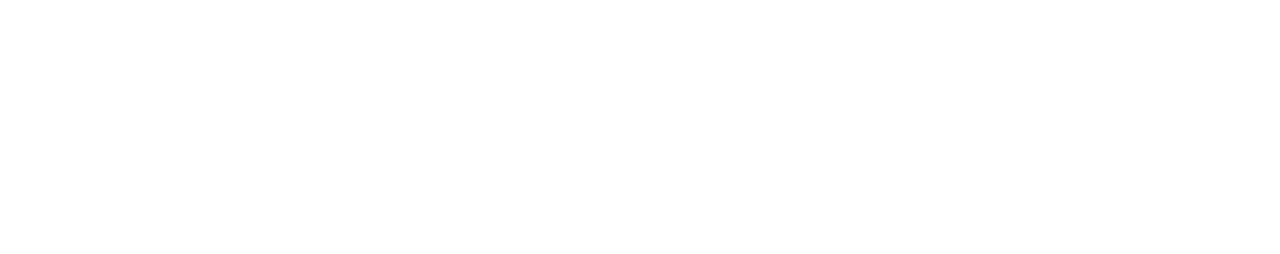
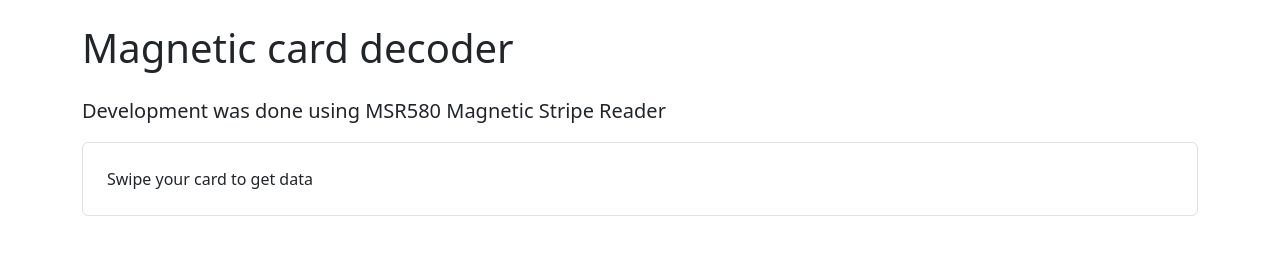
Before and after one commit to iROOT/magnetic-strip-decoder, a plain HTML site: page index.html in a window 1280 px wide. Drawn offline with nearby package versions, Linux system fonts and the light colour scheme.

Commit message:
Update index.html

```diff
--- a/index.html
+++ b/index.html
@@ -1,19 +1,30 @@
 <!DOCTYPE html>
 <html>
 <head>
-    <title>Decoder Magnetic Card</title>
+    <meta charset="utf-8">
+    <meta name="viewport" content="width=device-width, initial-scale=1">
+    <title>Декодер магнитных карт</title>
+    <link href="https://cdn.jsdelivr.net/npm/bootstrap@5.3.3/dist/css/bootstrap.min.css" rel="stylesheet" integrity="sha384-QWTKZyjpPEjISv5WaRU9OFeRpok6YctnYmDr5pNlyT2bRjXh0JMhjY6hW+ALEwIH" crossorigin="anonymous">
+    <script src="https://cdn.jsdelivr.net/npm/bootstrap@5.3.3/dist/js/bootstrap.bundle.min.js" integrity="sha384-YvpcrYf0tY3lHB60NNkmXc5s9fDVZLESaAA55NDzOxhy9GkcIdslK1eN7N6jIeHz" crossorigin="anonymous"></script>
     <link rel="stylesheet" href="https://cdnjs.cloudflare.com/ajax/libs/highlight.js/11.9.0/styles/default.min.css">
     <script src="https://cdnjs.cloudflare.com/ajax/libs/highlight.js/11.9.0/highlight.min.js"></script>
+
     <style>
-        body, html {
-            height: 100%;
-            margin: 0;
+        .help-block {
+            display: none;
+        }
+        .help-block:only-child {
+            display: block;
+        }
+
+        #logger {
             display: flex;
             flex-direction: column-reverse;
         }
-        #logger {
-            overflow-y: auto;
+        #logger>hr:last-child {
+            display: none;
         }
+
         .log-entry {
             display: flex;
             justify-content: space-between;
@@ -21,17 +32,25 @@
         .log-entry .date {
             font-family: 'Courier New', monospace;
             padding: .7em .5em;
+            align-content: center;
         }
         .log-entry .data {
             flex-grow: 1;
         }
         pre {
-            margin: .5em 0;
+            padding: .5em .5em;
+            margin: 0;
+            border-radius: 0.375rem;
         }
     </style>
 </head>
 <body>
-    <div id="logger"></div>
+    <div class="container">
+        <h1 class="mt-4 mb-4">Magnetic card decoder</h1>
+        <p class="lead">Development was done using MSR580 Magnetic Stripe Reader</p>
+
+        <div id="logger" class="border rounded p-4 mb-4"><div class="help-block">Swipe your card to get data</div></div>
+    </div>
 
     <script>
         const logger = document.getElementById('logger');
@@ -162,7 +181,9 @@
                 inputBuffer = '';
                 logger.appendChild(document.createElement('hr'));
                 logger.scrollTop = logger.scrollHeight
-            } else if (e.key === 'Shift') {} else {
+            } else if (e.key === 'Shift') {
+
+            } else {
                 inputBuffer += e.key;
                 timer = setTimeout(() => {
                     inputBuffer = '';
```
